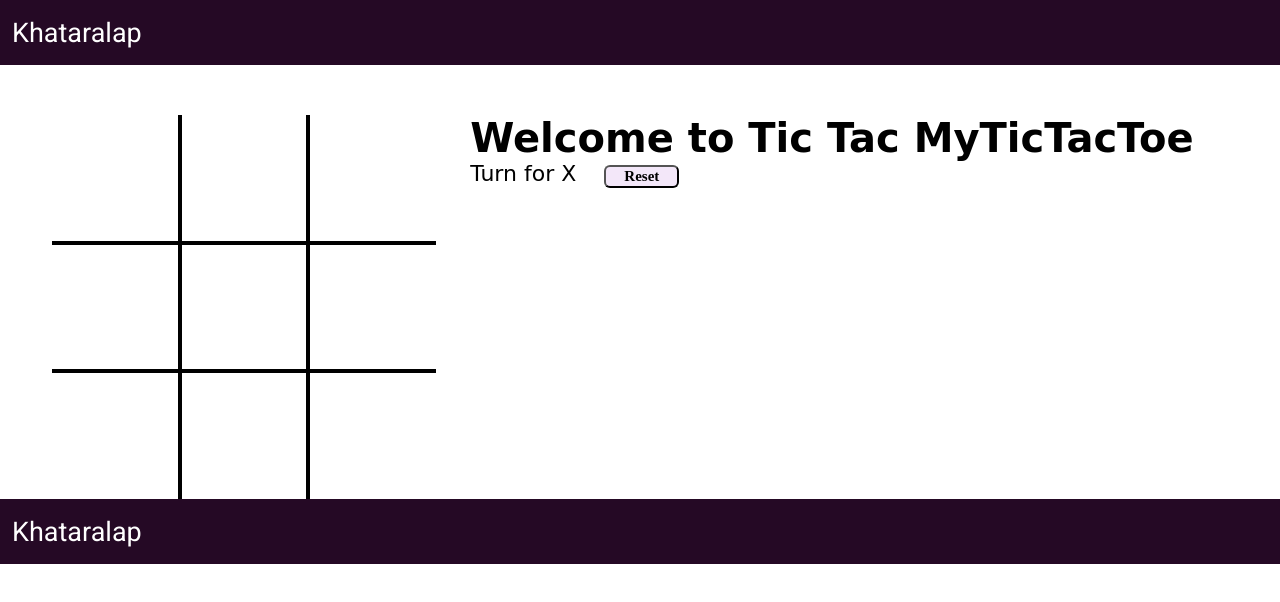
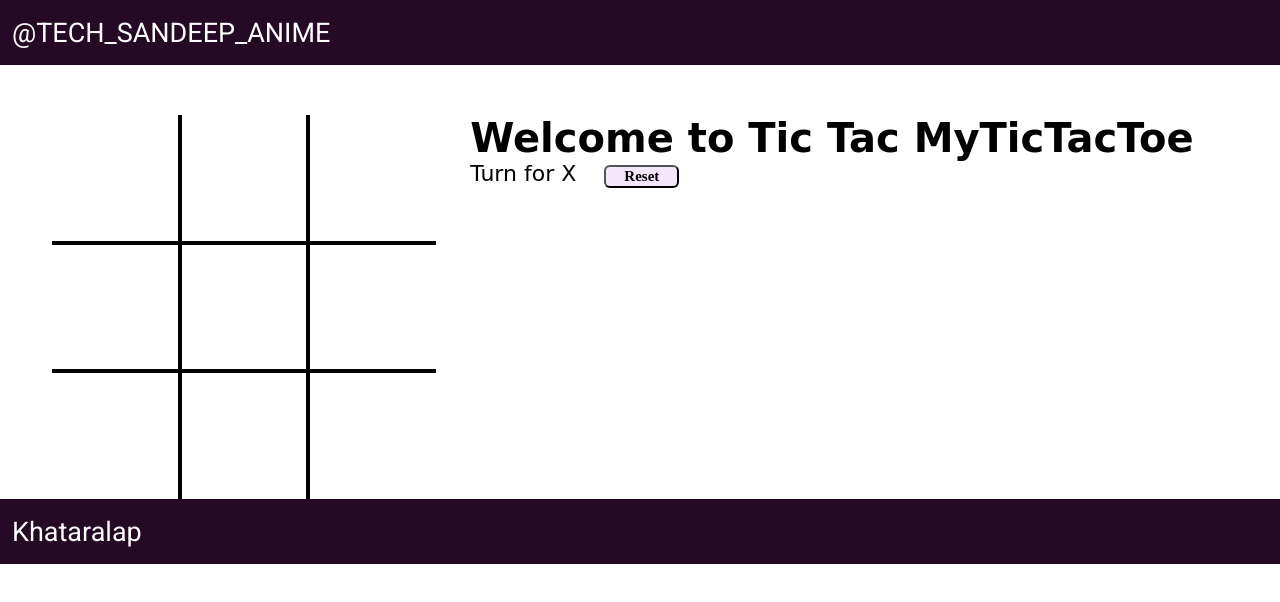
Before and after one commit to Techsandeepenjoy/tictactoe, a plain HTML site: page index.html in a window 1280 px wide. Drawn offline with Linux system fonts and the light colour scheme; a web font is replaced by a local one.

Commit message:
index.html

```diff
--- a/index.html
+++ b/index.html
@@ -10,7 +10,7 @@
   <body>
     <nav>
       <ul>
-        <li>Khataralap</li>
+        <li>@TECH_SANDEEP_ANIME</li>
       </ul>
     </nav>
 
```
